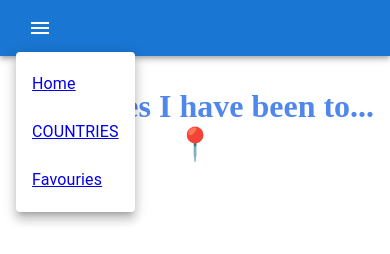
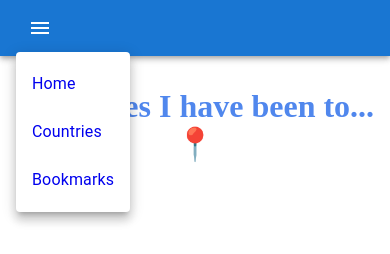
Before and after one commit to rachxh/country-weather-react, a React (Create React App) app: page /bookmarks in a window 390 px wide. Both pictures are taken after a click on the button "account of current user". Shown: the top 254 px of the page. Built offline with nearby package versions, Linux system fonts and the light colour scheme; a web font is replaced by a local one.

Commit message:
adjusted UI

```diff
--- a/src/components/CountryCard.jsx
+++ b/src/components/CountryCard.jsx
@@ -1,4 +1,4 @@
-import React, { useEffect } from "react";
+import React from "react";
 import { Link } from "react-router-dom";
 import Card from "@mui/material/Card";
 import CardContent from "@mui/material/CardContent";
@@ -15,14 +15,11 @@ import style from "./CountryCard.module.css";
 
 const CountryCard = ({ country, showHeart, isBookmarked, onClickBookmark }) => {
     const { name, languages, flags, population } = country;
-    const [checked, setChecked] = React.useState(false);
 
     const updateBookmark = (event) => {
         onClickBookmark(name.common);
-        //setChecked(event.target.checked);
     };
 
-    console.log(name.common, isBookmarked);
     return (
         <>
             <Card sx={{ maxWidth: 450, minHeight: 400 }}>
--- a/src/components/CountryList.jsx
+++ b/src/components/CountryList.jsx
@@ -14,7 +14,6 @@ const CountryList = () => {
     const [loading, setLoading] = useState(true);
     const [sort, setSort] = useState([]);
     const [bookmarkArray, setBookmarkArray] = useState([])
-
 
     useEffect(() => {
         axios
@@ -93,7 +92,7 @@ const CountryList = () => {
             // countryName is already a bookmark! Remove it from the bookmarks.
             bookmarkArray.splice(index, 1);
         }
-
+            //The JavaScript spread operator (...) allows us to quickly copy all or part of an existing array or object into another array or object.
         setBookmarkArray([...bookmarkArray]);
         window.localStorage.setItem("bookmarkArray", JSON.stringify(bookmarkArray));
     };
--- a/src/components/CountryList.module.css
+++ b/src/components/CountryList.module.css
@@ -14,13 +14,27 @@
   flex-direction: row;
   justify-content: space-between;
 }
-.sort_container{
+.sort_container {
   width: 80%;
   margin: 2rem auto;
 }
-.sort{
+.sort {
   padding: 0.2rem 0.5rem;
   background-color: white;
   border-radius: 25px;
   border: 2px solid cornflowerblue;
 }
+
+@media screen and (max-width: 996px) {
+  .sort_container {
+    width: 80%;
+    margin: 2rem auto;
+  }
+}
+
+@media screen and (max-width: 600px) {
+  .sort_container {
+    width: 80%;
+    margin: 2rem auto;
+  }
+}
--- a/src/components/Header.jsx
+++ b/src/components/Header.jsx
@@ -9,9 +9,7 @@ import MenuIcon from "@mui/icons-material/Menu";
 import Container from "@mui/material/Container";
 import Button from "@mui/material/Button";
 import MenuItem from "@mui/material/MenuItem";
-import { Link } from 'react-router-dom';
-
-
+import { Link } from "react-router-dom";
 
 const Header = () => {
   const [anchorElNav, setAnchorElNav] = React.useState(null);
@@ -23,10 +21,13 @@ const Header = () => {
   const handleCloseNavMenu = () => {
     setAnchorElNav(null);
   };
-  const linkStyle={
-    textDecoration:"none",
-    color: "white"
-  }
+  const linkStyle = {
+    textDecoration: "none",
+    color: "white",
+  };
+  const mobileLinkStyle = {
+    textDecoration: "none",
+  };
 
   return (
     // ................Logo......................
@@ -81,19 +82,28 @@ const Header = () => {
                 display: { xs: "block", md: "none" },
               }}
             >
-              <MenuItem  onClick={handleCloseNavMenu}>
+              <MenuItem onClick={handleCloseNavMenu}>
                 <Typography textAlign="center">
-                  <Link to="/"> Home</Link>
+                  <Link to="/" style={mobileLinkStyle }>
+                    {" "}
+                    Home{" "}
+                  </Link>
                 </Typography>
               </MenuItem>
-                <MenuItem  onClick={handleCloseNavMenu}>
+              <MenuItem onClick={handleCloseNavMenu}>
                 <Typography textAlign="center">
-                  <Link to="/countries"> COUNTRIES</Link>
+                  <Link to="/countries" style={mobileLinkStyle }>
+                    {" "}
+                    Countries
+                  </Link>
                 </Typography>
               </MenuItem>
-                <MenuItem  onClick={handleCloseNavMenu}>
+              <MenuItem onClick={handleCloseNavMenu}>
                 <Typography textAlign="center">
-                  <Link to="/favories">Favouries</Link>
+                  <Link to="/bookmarks" style={mobileLinkStyle}>
+                    {" "}
+                    Bookmarks{" "}
+                  </Link>
                 </Typography>
               </MenuItem>
             </Menu>
--- a/src/components/Search.jsx
+++ b/src/components/Search.jsx
@@ -1,29 +1,26 @@
 import React from 'react';
 import style from "./Search.module.css"
-import { FaSearch} from "react-icons/fa";
+import { FaSearch } from "react-icons/fa";
 
 const Search = (props) => {
 
     const updateSearch = (e) => {
         props.onSearch(e.target.value);
     }
-    const clearSearch=(e)=>{
-        props.onClear('')
 
-    }
+
     return (
         <div >
             <form className={style.search_form}>
-            <div className={style.search_bar}>
+
                 <span >
-                <FaSearch />
-              </span>
-                <input  type="search"
-                placeholder="Search for Countries"
-                onChange={updateSearch}
+                    <FaSearch />
+                </span>
+                <input type="search" className={style.search_bar}
+                    placeholder="Search for Countries"
+                    onChange={updateSearch}
                 />
-            </div>
-                <button className={style.clear_btn} onClick={clearSearch}>Clear Search</button>
+
             </form>
 
         </div>
--- a/src/components/Search.module.css
+++ b/src/components/Search.module.css
@@ -1,5 +1,4 @@
 .search_form {
-    min-height: 12vh;
     display: flex;
     flex-direction: row;
     justify-content: center;
@@ -8,34 +7,33 @@
 
   }
   .search_bar {
-    min-width: 50vh;
-    padding: 10px;
+    width: 50%;
+    padding: 12px;
     border: solid 2px cornflowerblue;
     border-radius: 25px;
+    text-indent: 0.5rem;
   }
-.clear_btn{
-  border: none;
-  color: white;
-  text-align: center;
-  position: relative;
-  background-image: linear-gradient(135deg, #3d90e9, #4260e3 150%);
-  text-align: center;
-  padding: 0.6rem 0.5rem;
-  cursor: pointer;
-  border-radius: 25px;
-  margin-left: 0.5rem;
-}
 input{
   border: none;
-  min-width: 45vh;
 }
-textarea:focus, input:focus{
+/* take the highligh off when typing in css
+/* textarea:focus, input:focus{
   outline: none;
+} */
+
+span{
+  padding: 0;
+  /* text-align: center; */
 }
 
-span{
-  /* position: absolute; */
-  padding: 0;
-  min-width: 50px;
-  text-align: center;
+@media screen and (max-width: 996px) {
+  .search_bar {
+   width:70%;
+  }
 }
+
+@media screen and (max-width: 600px) {
+  .search_bar {
+   width:70%;
+  }
+}
--- a/src/index.css
+++ b/src/index.css
@@ -1,7 +1,6 @@
 @import url("https://fonts.googleapis.com/css2?family=Lato:wght@300&display=swap");
 @import url("https://fonts.googleapis.com/css2?family=Oleo+Script+Swash+Caps&display=swap");
 @import url('https://fonts.googleapis.com/css2?family=Metal&display=swap');
-
 
 * {
   margin: 0;
@@ -12,11 +11,9 @@ body {
   font-family: "Lato", sans-serif;
 
 }
-
 main {
   min-height: 85vh;
 }
-
 .home_title{
   margin: 3rem auto;
   text-align: center;
```
Also changed, not shown: src/components/CountryCard.module.css (+10 -7 lines), src/components/CountrySingle.jsx (+13 -26 lines), src/components/Home.jsx (indentation only), 1 other file (tests, documents, lock files or other folders). Lines whose indentation alone changed are shown as unchanged.
